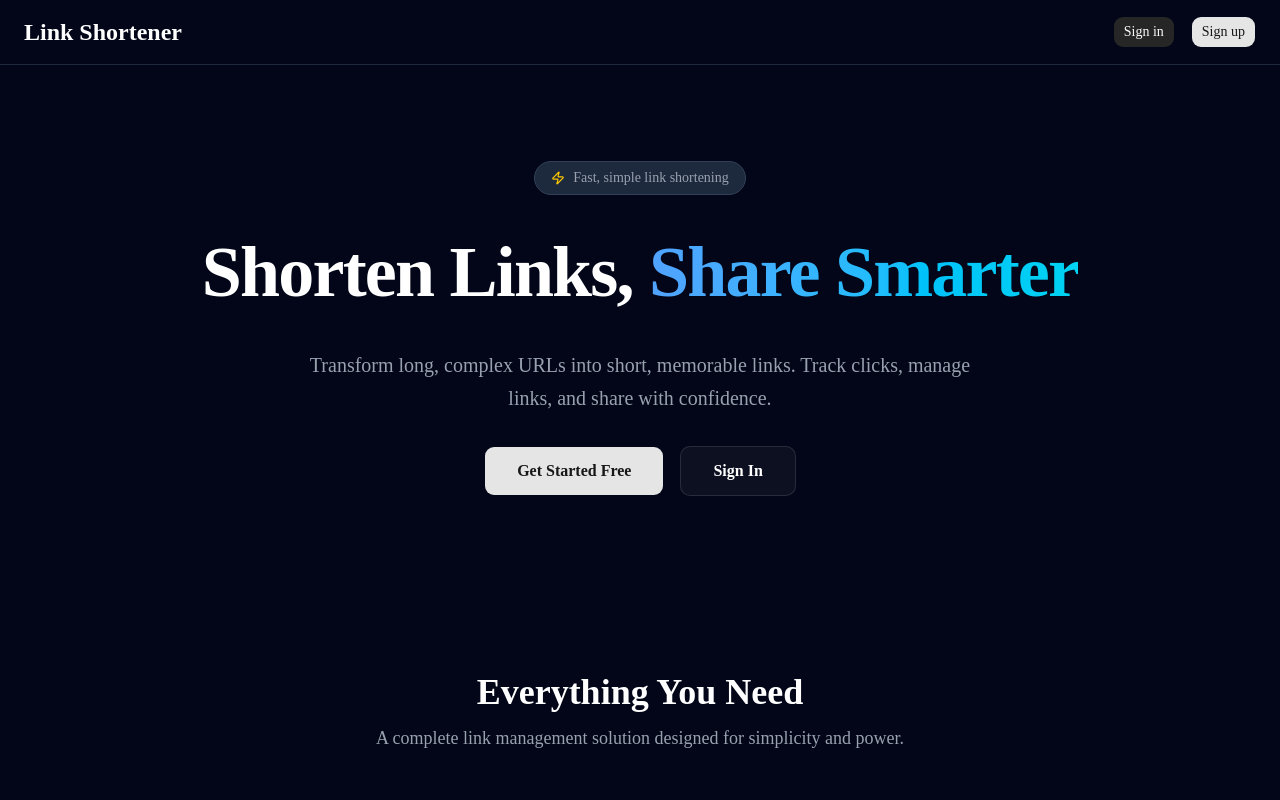
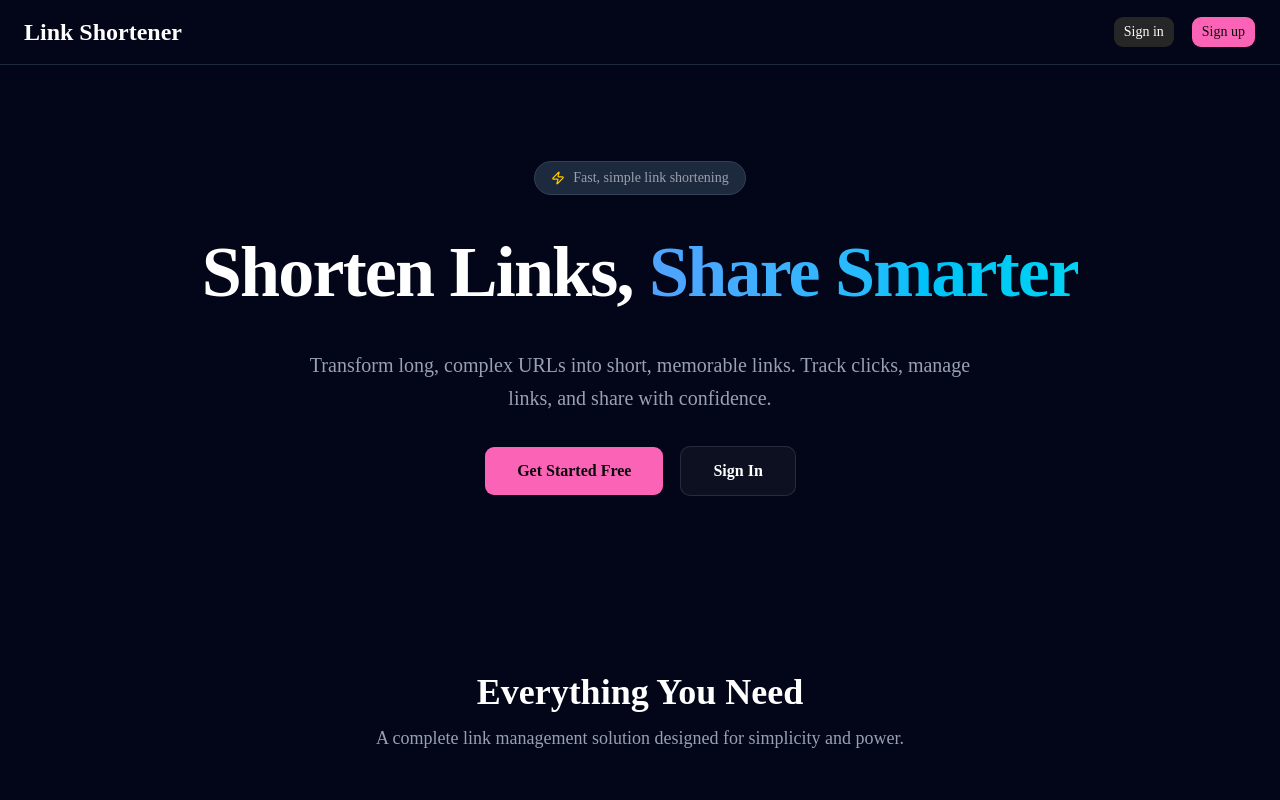
Before and after one commit to jester22/linkshortenerproject, a Next.js app: page / in a window 1280 px wide. Shown: the top 800 px of the page. Built offline with nearby package versions, Linux system fonts and the light colour scheme; no server answers.

Commit message:
fix: update primary color variables for improved accessibility and design consistency

```diff
--- a/app/globals.css
+++ b/app/globals.css
@@ -54,7 +54,7 @@
   --card-foreground: oklch(0.145 0 0);
   --popover: oklch(1 0 0);
   --popover-foreground: oklch(0.145 0 0);
-  --primary: oklch(0.205 0 0);
+  --primary: oklch(0.592 0.249 0.584);
   --primary-foreground: oklch(0.985 0 0);
   --secondary: oklch(0.97 0 0);
   --secondary-foreground: oklch(0.205 0 0);
@@ -89,8 +89,8 @@
   --card-foreground: oklch(0.985 0 0);
   --popover: oklch(0.205 0 0);
   --popover-foreground: oklch(0.985 0 0);
-  --primary: oklch(0.922 0 0);
-  --primary-foreground: oklch(0.205 0 0);
+  --primary: oklch(0.718 0.202 349.761);
+  --primary-foreground: oklch(0.145 0 0);
   --secondary: oklch(0.269 0 0);
   --secondary-foreground: oklch(0.985 0 0);
   --muted: oklch(0.269 0 0);
```
